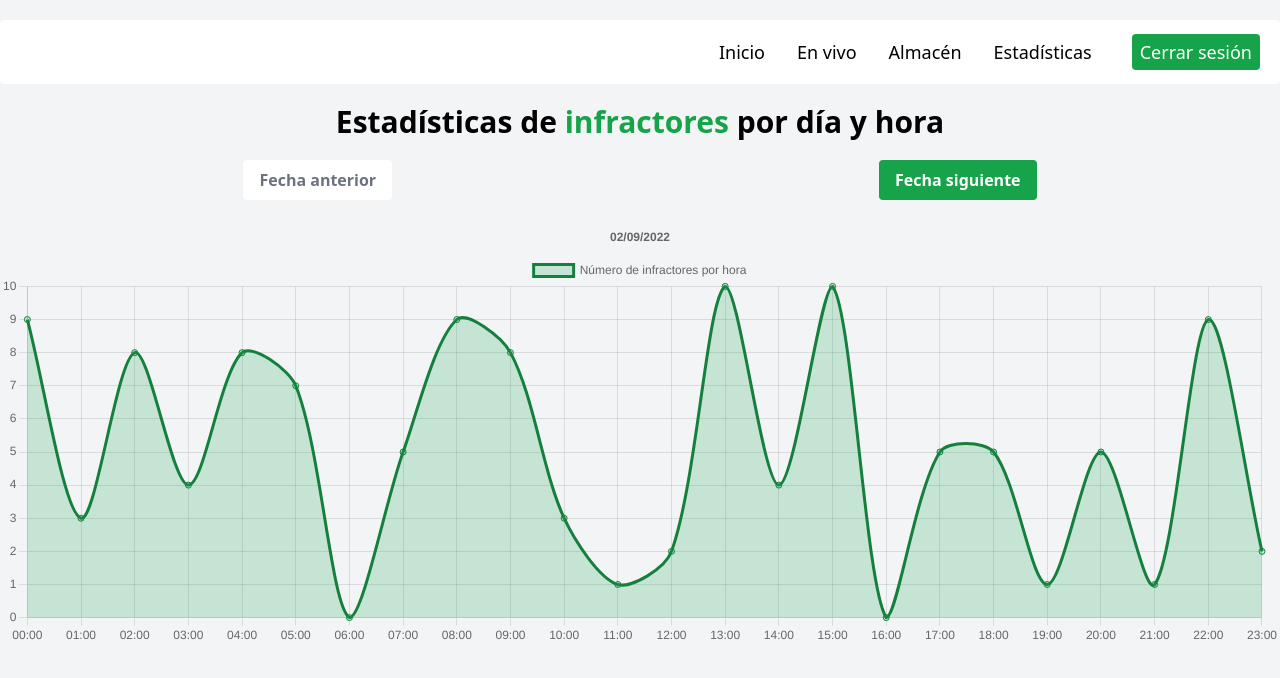
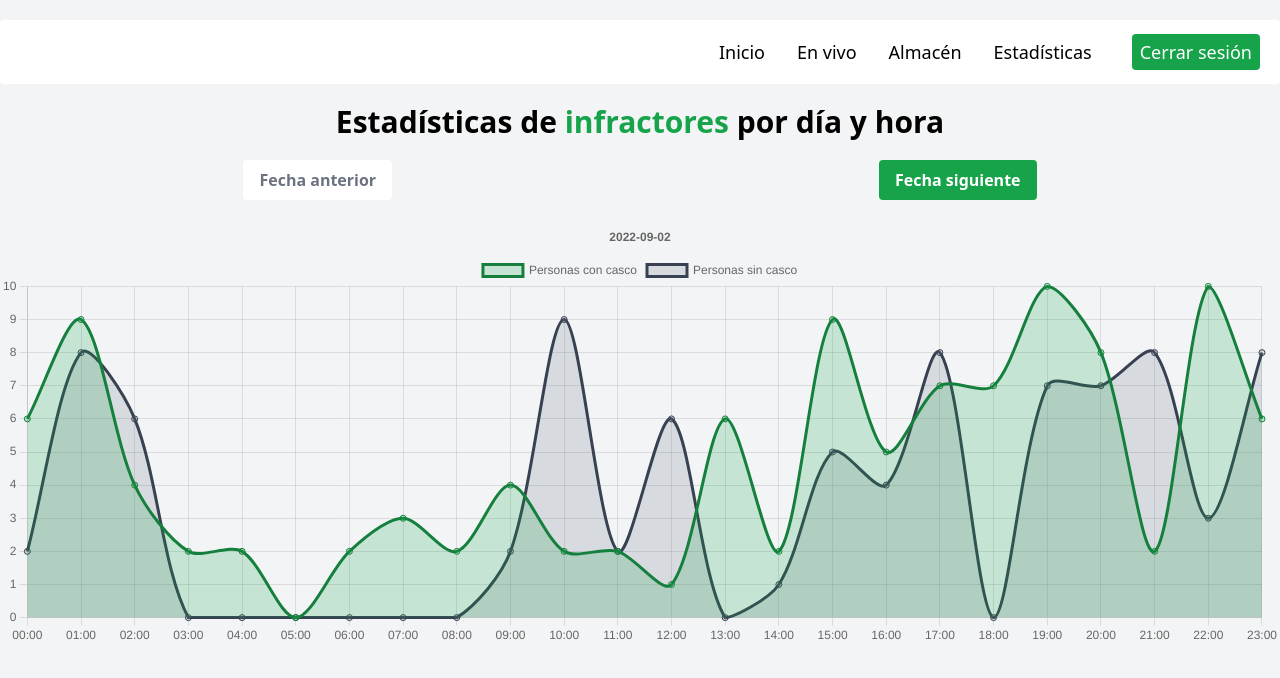
Before and after one commit to alpalasaul/argos-client, a React (Vite) app: page /estadisticas in a window 1280 px wide. Both pictures are taken after typing "Sample", "Sample123" into the empty fields and a click on the button "Iniciar sesión". Shown: the top 678 px of the page. Built offline with nearby package versions, Linux system fonts and the light colour scheme.

Commit message:
Fecha dinamica para la petición

```diff
--- a/src/components/Estadistica.jsx
+++ b/src/components/Estadistica.jsx
@@ -12,6 +12,7 @@ import {
 import { Line } from "react-chartjs-2";
 import { faker } from "@faker-js/faker";
 import { useState } from "react";
+import axios from "axios";
 
 ChartJS.register(
   CategoryScale,
@@ -24,10 +25,14 @@ ChartJS.register(
   Legend
 );
 
+const SERVER = ""
+
 const Estadistica = () => {
-  const [fecha, setFecha] = useState(new Date().toLocaleDateString());
+  const [fecha, setFecha] = useState(new Date());
+  const [infractores, setInfractores] = useState([])
+  const [noIfractores, setNoInfractores] = useState([])
 
-  const options = {
+  let options = {
     responsive: true,
     plugins: {
       legend: {
@@ -36,17 +41,32 @@ const Estadistica = () => {
       maintainAspectRatio: false,
       title: {
         display: true,
-        text: "02/09/2022",
+        text: fecha.toISOString().split('T')[0],
       },
     },
   };
 
-  const nextDate = () => {
-
+  const fetchData = async() => {
+    const response = await axios.get(SERVER + '/fetch', {
+        params: {
+            date: fecha.toISOString().split('T')[0]
+        }
+    })
+    console.log(response)
   }
 
+  const nextDate = () => {
+    setFecha(addDaysToDate(fecha, 1));
+  };
+
   const previusDate = () => {
+    setFecha(addDaysToDate(fecha, -1));
+  };
 
+  const addDaysToDate = (date, days) => {
+    const res = new Date(date);
+    res.setDate(res.getDate() + days);
+    return res;
   }
 
   const labels = [
@@ -81,10 +101,18 @@ const Estadistica = () => {
     datasets: [
       {
         fill: true,
-        label: "Número de infractores por hora",
+        label: "Personas con casco",
         data: labels.map(() => faker.datatype.number({ min: 0, max: 10 })),
         borderColor: "rgb(21 128 61)",
         backgroundColor: "rgba(22, 163, 74, 0.2)",
+        tension: 0.3,
+      },
+      {
+        fill: true,
+        label: "Personas sin casco",
+        data: labels.map(() => faker.datatype.number({ min: 0, max: 10 })),
+        borderColor: "rgb(55, 65, 81)",
+        backgroundColor: "rgba(107, 114, 128, 0.2)",
         tension: 0.3,
       },
     ],
@@ -100,14 +128,14 @@ const Estadistica = () => {
       <div className="flex justify-around mb-5">
         <button
           className="bg-white hover:bg-gray-400 hover:text-white text-gray-500 font-bold py-2 px-4 rounded"
-          //   onClick={previusPage}
+          onClick={previusDate}
         >
           Fecha anterior
         </button>
 
         <button
           className="bg-green-600 hover:bg-green-700 text-white font-bold py-2 px-4 rounded"
-          //   onClick={nextPage}
+          onClick={nextDate}
         >
           Fecha siguiente
         </button>
```
